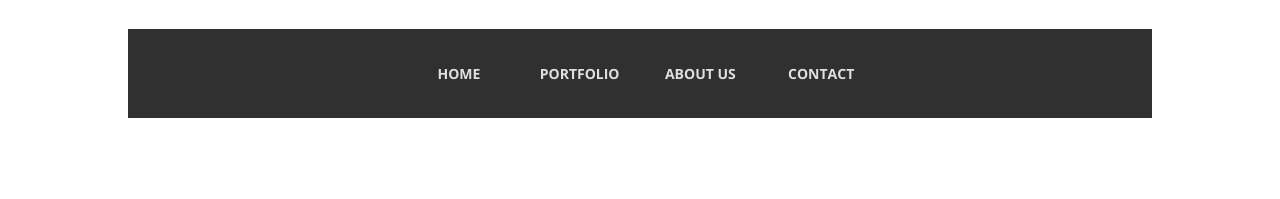
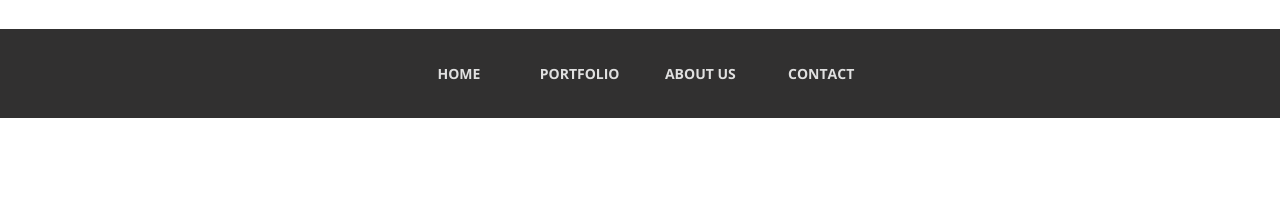
Before and after one commit to KlinnikovKR/klinnikovkr.github.io, a plain HTML site: page index.html in a window 1280 px wide. Shown: the top 199 px of the page. Drawn offline with nearby package versions, Linux system fonts and the light colour scheme.

Commit message:
header 100%

```diff
--- a/css/style.css
+++ b/css/style.css
@@ -50,9 +50,9 @@ h1 {
 }
 
 .main-header {
-    width: 80%;
-    max-width: 1249px;
-    min-width: 819px;
+    width: 100%;
+    max-width: 1577px;
+    min-width: 1024px;
     margin: auto;
     height: 89px;
     background: #313030;
```
